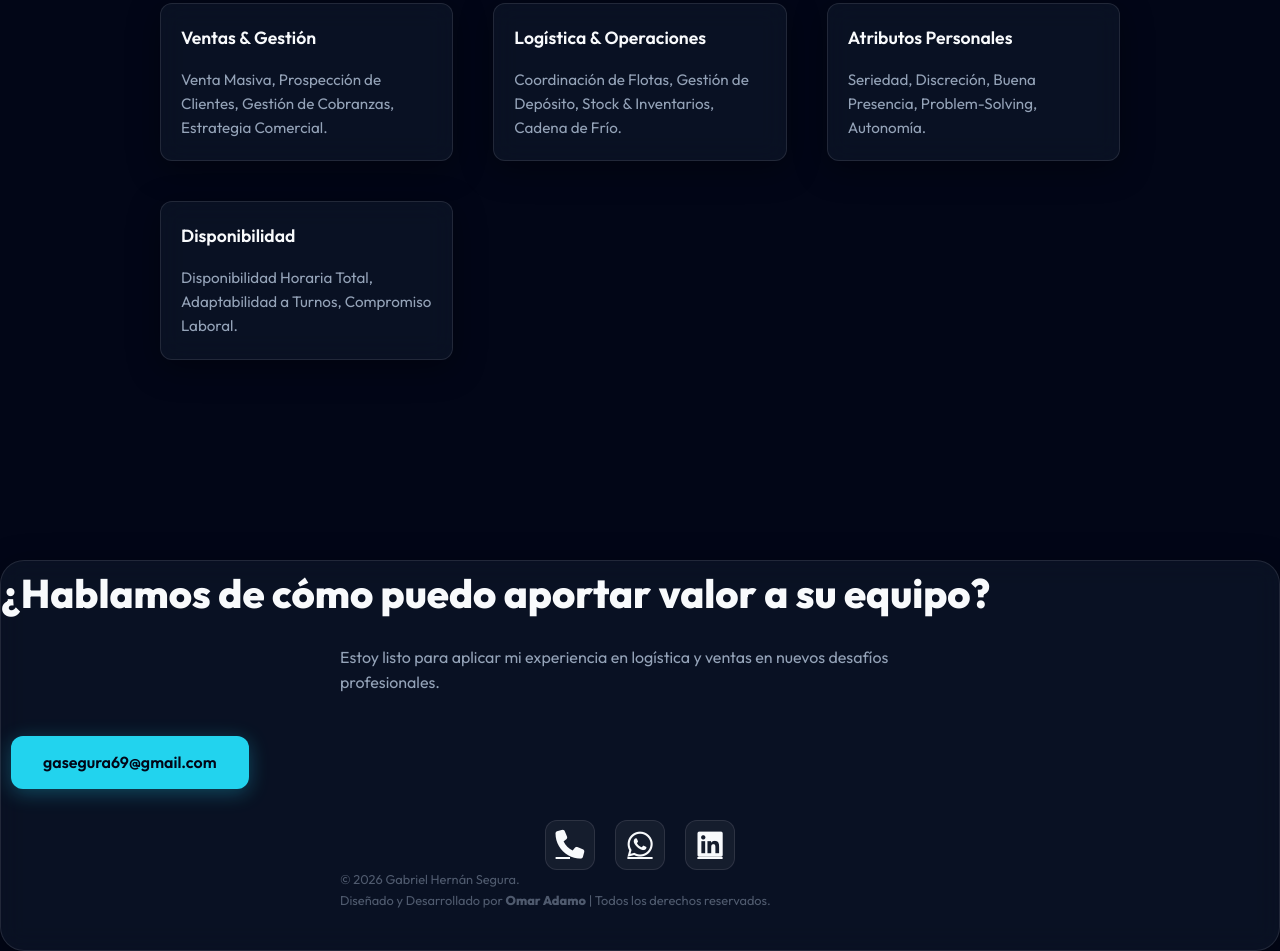
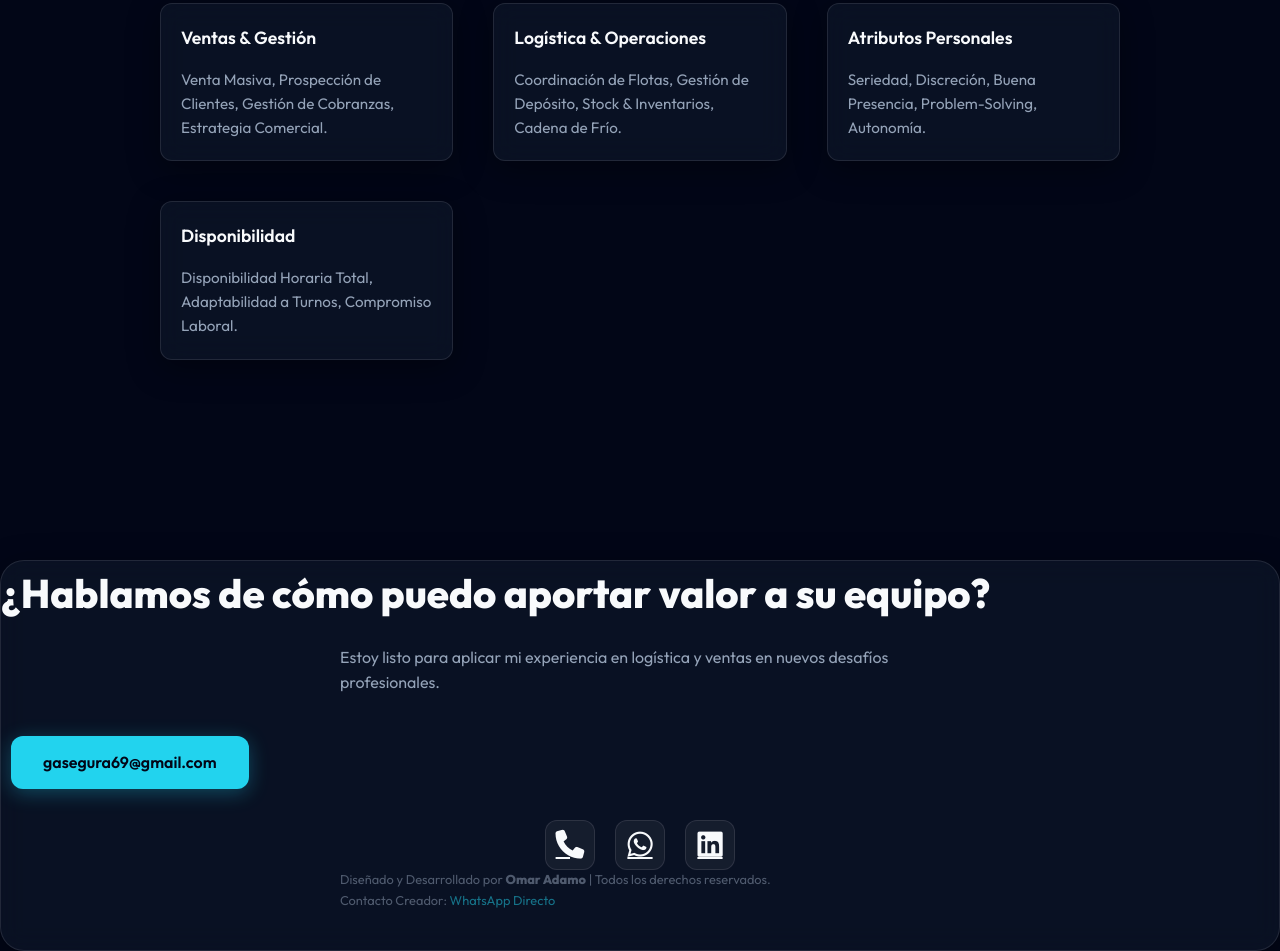
Before and after one commit to adamoomar110-sys/cv-plantilla, a plain HTML site: page index.html in a window 1280 px wide. Shown: the part 3542-4493 px from the top of the page. Drawn offline with Linux system fonts and the light colour scheme.

Commit message:
Remove Gabriel name from copyright and add creator WhatsApp contact

```diff
--- a/index.html
+++ b/index.html
@@ -203,7 +203,7 @@
                     <a href="#" title="LinkedIn"><i class="fab fa-linkedin"></i></a>
                 </div>
             </div>
-            <p class="copyright">© 2026 Gabriel Hernán Segura.<br>Diseñado y Desarrollado por <strong>Omar Adamo</strong> | Todos los derechos reservados.</p>
+            <p class="copyright">Diseñado y Desarrollado por <strong>Omar Adamo</strong> | Todos los derechos reservados.<br>Contacto Creador: <a href="https://wa.me/5491100000000" target="_blank" style="color: var(--primary-color); text-decoration: none;">WhatsApp Directo</a></p>
         </div>
     </footer>
 
```
